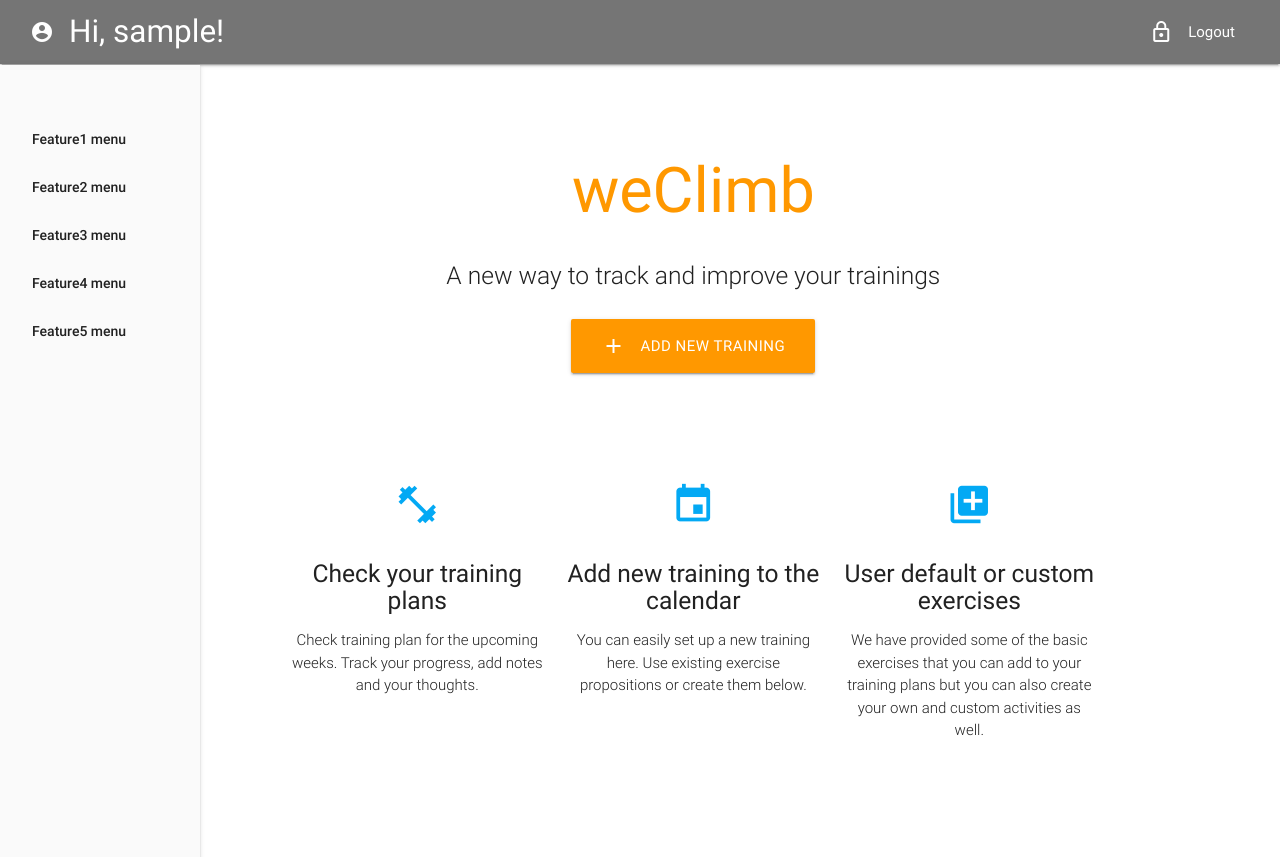
After one commit to jakubtober/ClimbingTrainingPlanner, a Django app: page /home/ in a window 1280 px wide. The commit adds this page. Run offline with Django 3.2, Linux system fonts and the light colour scheme; the visitor is signed in with stand-in values (Sample User, id 1); some libraries are stand-ins or nearby versions.

Commit message:
Login, logout feature, home screen with menu added

```diff
--- a/climbing_planner/climbing_planner/urls.py
+++ b/climbing_planner/climbing_planner/urls.py
@@ -18,14 +18,18 @@ from django.contrib import admin
 from planner_app.views import (
     WelcomeView,
     LoginView,
+    LogoutView,
     RegisterView,
     ResetPasswordView,
+    HomeView,
 )
 
 urlpatterns = [
     url(r'^admin/', admin.site.urls),
     url(r'^$', WelcomeView.as_view(), name='welcome'),
     url(r'^login/$', LoginView.as_view(), name='login'),
+    url(r'^logout/$', LogoutView.as_view(), name='logout'),
     url(r'^register/$', RegisterView.as_view(), name='register'),
     url(r'^reset-password/$', ResetPasswordView.as_view(), name='reset-password'),
+    url(r'^home/$', HomeView.as_view(), name='home'),
 ]
--- a/climbing_planner/planner_app/templates/base.html
+++ b/climbing_planner/planner_app/templates/base.html
@@ -21,7 +21,8 @@
     <nav class="grey darken-1">
       <div class="nav-wrapper">
         <a id="logo-container" href="#" class="brand-logo"><i class="material-icons">account_circle</i>Hi, {{ user }}!</a>
-        <a href="#" data-activates="mobile-demo" class="button-collapse"><i class="material-icons">settings</i></a>
+        <a href="#" data-activates="mobile-demo" class="button-collapse right"><i class="material-icons">settings</i></a>
+        <a href="#" data-activates="slide-out" class="my-sidenav button-collapse left" style="margin-left: 0px"><i class="material-icons right">build</i></a>
         <ul class="right hide-on-med-and-down">
           <li><a href="/logout"><i class="material-icons left">lock_outline</i>Logout</a></li>
         </ul>
@@ -32,10 +33,13 @@
     </nav>
 
     <ul id="slide-out" class="side-nav fixed grey lighten-5">
-      <li><a href="#!">First Side rightbar Link</a></li>
-      <li><a href="#!">Second Sidebar Link</a></li>
+      <li><a href="#!">Feature1 menu</a></li>
+      <li><a href="#!">Feature2 menu</a></li>
+      <li><a href="#!">Feature3 menu</a></li>
+      <li><a href="#!">Feature4 menu</a></li>
+      <li><a href="#!">Feature5 menu</a></li>
     </ul>
-    <a href="#" data-activates="slide-out" class="my-sidenav show-on-large"><i class="material-icons">menu</i></a>
+
 
     {% else %}
 
--- /dev/null
+++ b/climbing_planner/planner_app/templates/home.html
@@ -0,0 +1,62 @@
+{% extends 'base.html'%}
+{% load static %}
+
+{% block title %}Homepage{% endblock %}
+
+{% block content %}
+
+<div class="row">
+    <div class="col l11 offset-l1">
+          <div class="section no-pad-bot" id="index-banner">
+            <div class="container">
+              <br><br>
+              <h1 class="header center orange-text">weClimb</h1>
+              <div class="row center">
+                <h5 class="header col s12 light">A new way to track and improve your trainings</h5>
+              </div>
+              <div class="row center">
+                <a href="" id="download-button" class="btn-large waves-effect waves-light orange"><i class="material-icons left">add</i>Add new training</a>
+              </div>
+              <br><br>
+            </div>
+          </div>
+
+          <div class="container">
+            <div class="section center">
+
+              <!--   Icon Section   -->
+              <div class="row">
+                <div class="col s12 m4">
+                  <div class="icon-block">
+                    <h2 class="center light-blue-text"><i class="material-icons" style="font-size: 3rem">fitness_center</i></h2>
+                    <h5 class="center">Check your training plans</h5>
+
+                    <p class="light">Check training plan for the upcoming weeks. Track your progress, add notes and your thoughts.</p>
+                  </div>
+                </div>
+
+                <div class="col s12 m4">
+                  <div class="icon-block">
+                    <h2 class="center light-blue-text"><i class="material-icons" style="font-size: 3rem">insert_invitation</i></h2>
+                    <h5 class="center">Add new training to the calendar</h5>
+
+                    <p class="light">You can easily set up a new training here. Use existing exercise propositions or create them below.</p>
+                  </div>
+                </div>
+
+                <div class="col s12 m4">
+                  <div class="icon-block">
+                    <h2 class="center light-blue-text"><i class="material-icons" style="font-size: 3rem">library_add</i></h2>
+                    <h5 class="center">User default or custom exercises</h5>
+
+                    <p class="light">We have provided some of the basic exercises that you can add to your training plans but you can also create your own and custom activities as well.</p>
+                  </div>
+                </div>
+              </div>
+
+            </div>
+            <br><br>
+          </div>
+    </div>
+</div>
+{% endblock %}
--- a/climbing_planner/planner_app/views.py
+++ b/climbing_planner/planner_app/views.py
@@ -1,10 +1,12 @@
 from django.contrib.auth import authenticate, login, logout
-from django.shortcuts import render
+from django.contrib.auth.mixins import LoginRequiredMixin
+from django.shortcuts import render, redirect
+from django.contrib.auth.models import User
 from django.views import View
 from planner_app.forms import (
     LoginForm,
     RegisterForm,
-    ResetPasswordForm
+    ResetPasswordForm,
 )
 
 # Create your views here.
@@ -33,11 +35,20 @@ class LoginView(View):
 
             if user:
                 login(request, user)
+                return redirect('home')
             else:
                 form.add_error(field=None, error="Please enter correct credentials")
                 return render(request, 'login.html', ctx)
 
         return render(request, 'home.html', ctx)
+
+
+class LogoutView(LoginRequiredMixin, View):
+    login_url = 'login'
+
+    def get(self, request):
+        logout(request)
+        return redirect('login')
 
 
 class RegisterView(View):
@@ -48,7 +59,28 @@ class RegisterView(View):
         return render(request, 'register.html', ctx)
 
     def post(self, request):
-        pass
+        form = RegisterForm(request.POST)
+
+        ctx = {
+            'form': form,
+        }
+
+        if form.is_valid():
+            username = form.cleaned_data['username']
+            email = form.cleaned_data['email']
+            password = form.cleaned_data['password']
+            is_instructor = form.cleaned_data['is_instructor']
+            user_exists = User.objects.filter(username=username)
+
+            if user_exists:
+                form.add_error(field=None, error="Please user different username.")
+                return render(request, 'register.html', ctx)
+            else:
+                User.objects.create_user(username=username, email=email, password=password)
+                return redirect('login')
+
+            return render(request, 'register.html', ctx)
+        return render(request, 'register.html', ctx)
 
 
 class ResetPasswordView(View):
@@ -57,3 +89,9 @@ class ResetPasswordView(View):
             'form': ResetPasswordForm,
         }
         return render(request, 'reset-password.html', ctx)
+
+
+class HomeView(LoginRequiredMixin, View):
+    login_url = 'login'
+    def get(self, request):
+        return render(request, 'home.html')
```
Also changed, not shown: climbing_planner/planner_app/templates/welcome0.html (deleted, +0 -62 lines).
